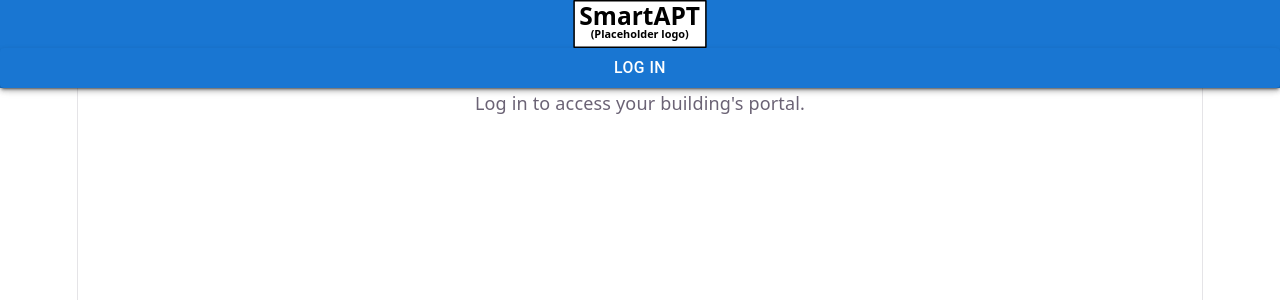
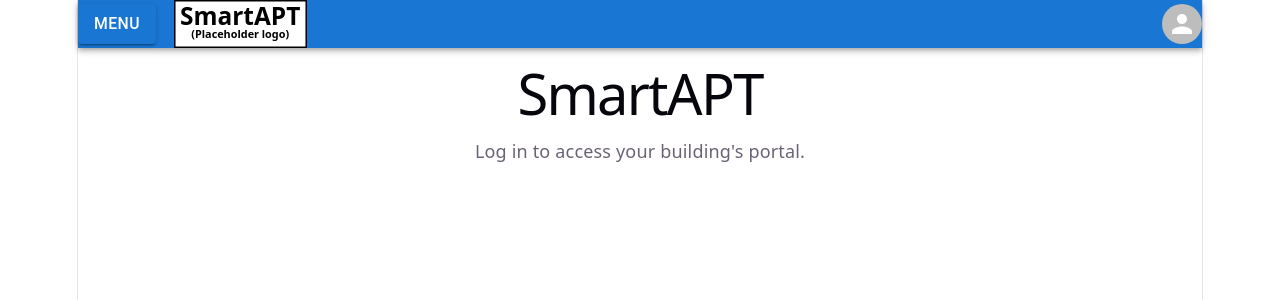
Before and after one commit to SevereWXJames/dormitory-managment-project, a React (Vite) app in the folder frontend/: page / in a window 1280 px wide. Shown: the top 300 px of the page. Built offline with nearby package versions, Linux system fonts and the light colour scheme.

Commit message:
Concatenated header and navigation bar, fixed navigation bar

```diff
--- a/frontend/src/assets/common/common.css
+++ /dev/null
@@ -1,7 +0,0 @@
-.header-logo {
-	height: 48px;
-}
-
-.nav-bar-button {
-	color:white;
-}
--- a/frontend/src/components/common/NavBar.tsx
+++ b/frontend/src/components/common/CommonFrame.tsx
@@ -1,16 +1,27 @@
-import { Divider, Drawer, List } from "@mui/material";
+import { useState } from "react";
 import type { UserType } from "../../app/types";
+import { AppBar, Avatar, Button, Divider, Drawer, List } from "@mui/material";
 import { NavBarButton } from "./NavBarButton";
+import logo from "../../assets/common/logo.svg";
 
-type NavBarProps = {userType: UserType};
+type CommonFrameProps = {userType: UserType};
 
 /**
- * Navigation sidebar React component.
+ * React component for the “common frame”, consisting of the page header and
+ * navigation sidebar common to all pages.
  *
- * @param props Properties: buttons, a series of NavBarButtons.
- * @returns JSX for the navigation sidebar.
+ * @returns JSX for the “common frame”.
  */
-export function NavBar(props: NavBarProps) {
+export function CommonFrame(props: CommonFrameProps) {
+	const headerUserTypeMessage = (props.userType == "BUILDING_MANAGER") ? "Building manager view" : "";
+	const avatar = (props.userType == "UNAUTHENTICATED") ? <Button id="log-in-button" variant="contained">Log in</Button> : <Avatar id="header-avatar"></Avatar>;
+
+	const [navBarOpen, setNavBarOpen] = useState(false);
+
+	const toggleNavBar = (openValue: boolean) => () => {
+		setNavBarOpen(openValue);
+	}
+
 	var buttons = <></>;
 	switch (props.userType) {
 		case "RESIDENT":
@@ -47,10 +58,18 @@ export function NavBar(props: NavBarProps) {
 	}
 
 	return (
-		<Drawer id="nav-bar-drawer">
-			<List id="nav-bar-list">
-				{buttons}
-			</List>
-		</Drawer>
+		<>
+			<AppBar className="header-appbar" position="sticky" sx={{ display: "flex", flexDirection: "row", gap: "1rem", alignItems: "center" }}>
+				<Button id="open-nav-bar-button" variant="contained" onClick={toggleNavBar(true)}>Menu</Button>
+				<img id="header-logo" className="header-logo" src={logo} style={{ height: 48 }}/>
+				<div id="header-user-type-message" className="header-user-type" style={{ flex: 1, textAlign: "left" }}>{headerUserTypeMessage}</div>
+				{avatar}
+			</AppBar>
+			<Drawer id="nav-bar-drawer" open={navBarOpen} onClose={toggleNavBar(false)}>
+				<List id="nav-bar-list">
+					{buttons}
+				</List>
+			</Drawer>
+		</>
 	);
 }
--- a/frontend/src/components/common/Header.tsx
+++ /dev/null
@@ -1,26 +0,0 @@
-import { AppBar, Avatar, Button } from "@mui/material";
-import { default as logo } from "../../assets/common/logo.svg";
-import type { UserType } from "../../app/types";
-
-import "../../assets/common/common.css";
-
-type HeaderProps = {userType: UserType};
-
-/**
- * Page header React component.
- *
- * @param props Element properties: userType.
- * @returns JSX for the page header.
- */
-export function Header(props: HeaderProps) {
-	const headerUserTypeMessage = (props.userType == "BUILDING_MANAGER") ? "Building manager view" : "";
-	const avatar = (props.userType == "UNAUTHENTICATED") ? <Button id="log-in-button" variant="contained">Log in</Button> : <Avatar id="header-avatar"></Avatar>;
-
-	return (
-		<AppBar className="header-appbar">
-			<img id="header-logo" className="header-logo" src={logo} />
-			<div id="header-user-type-message" className="header-user-type">{headerUserTypeMessage}</div>
-			{avatar}
-		</AppBar>
-	);
-}
--- a/frontend/src/pages/common/HomePage.tsx
+++ b/frontend/src/pages/common/HomePage.tsx
@@ -1,5 +1,4 @@
-import { Header } from "../../components/common/Header";
-import { NavBar } from "../../components/common/NavBar";
+import { CommonFrame } from "../../components/common/CommonFrame";
 
 /**
  * Home page React component, for unauthenticated users.
@@ -9,8 +8,7 @@ import { NavBar } from "../../components/common/NavBar";
 export function HomePage() {
 	return (
 		<>
-			<Header userType="UNAUTHENTICATED"/>
-			<NavBar userType="UNAUTHENTICATED"/>
+			<CommonFrame userType="RESIDENT"></CommonFrame>
 			<main>
 				<h1>SmartAPT</h1>
 				<p>Log in to access your building's portal.</p>
```
Also changed, not shown: frontend/src/pages/common/LoginPage.tsx (added).
